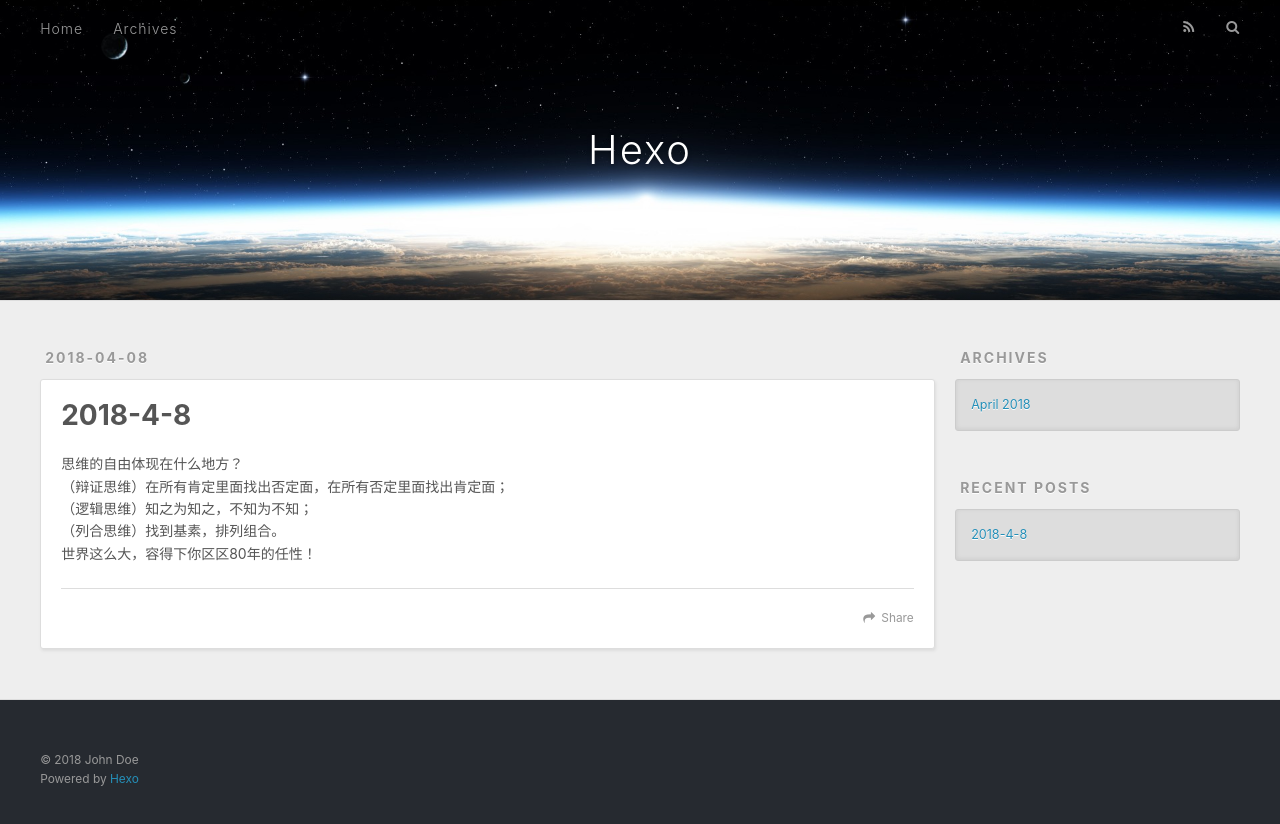
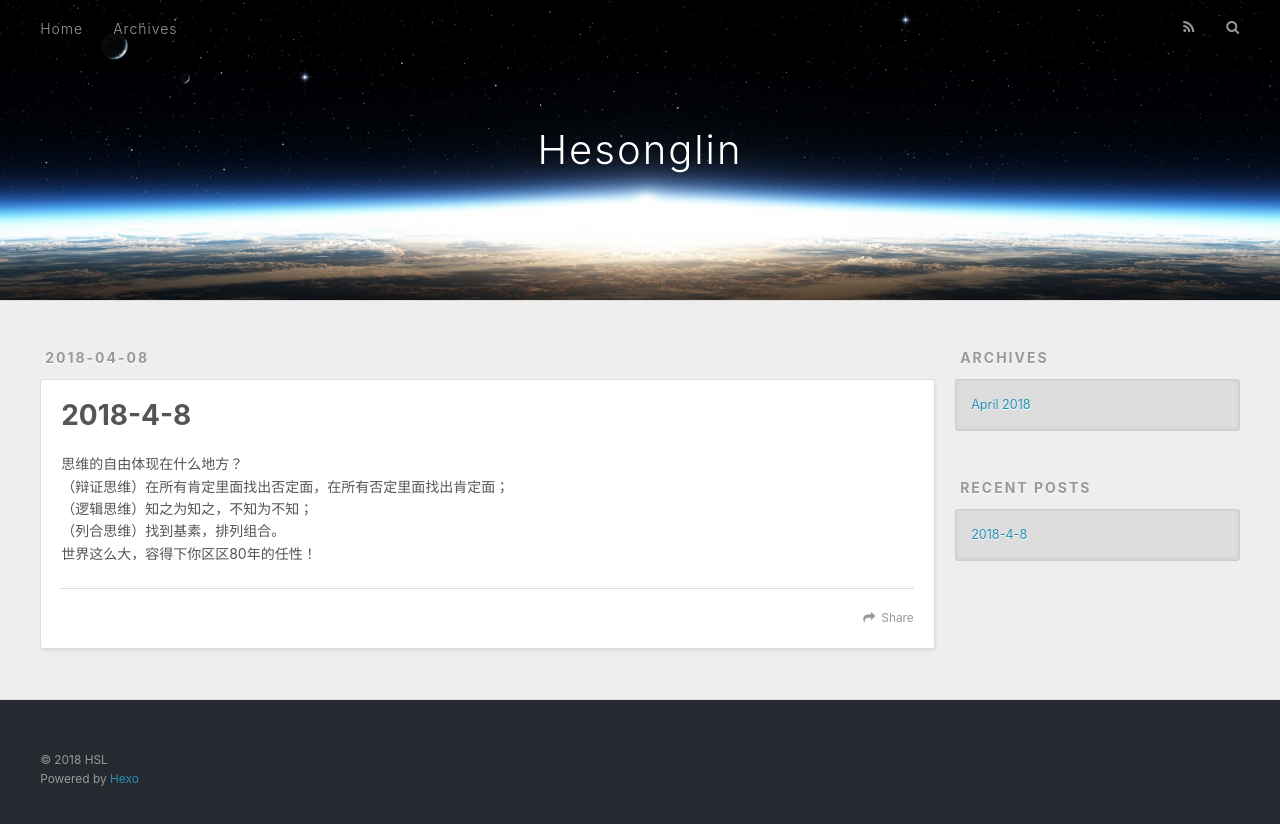
Before and after one commit to hesonglin/hesonglin.github.io, a plain HTML site: page index.html in a window 1280 px wide. Drawn offline with nearby package versions, Linux system fonts and the light colour scheme.

Commit message:
Site updated: 2018-04-08 14:59:54

```diff
--- a/index.html
+++ b/index.html
@@ -5,17 +5,17 @@
 
 
 
-  <title>Hexo</title>
+  <title>Hesonglin</title>
   <meta name="viewport" content="width=device-width, initial-scale=1, maximum-scale=1">
   <meta property="og:type" content="website">
-<meta property="og:title" content="Hexo">
+<meta property="og:title" content="Hesonglin">
 <meta property="og:url" content="http://yoursite.com/index.html">
-<meta property="og:site_name" content="Hexo">
+<meta property="og:site_name" content="Hesonglin">
 <meta property="og:locale" content="default">
 <meta name="twitter:card" content="summary">
-<meta name="twitter:title" content="Hexo">
+<meta name="twitter:title" content="Hesonglin">
 
-    <link rel="alternate" href="/atom.xml" title="Hexo" type="application/atom+xml">
+    <link rel="alternate" href="/atom.xml" title="Hesonglin" type="application/atom+xml">
 
 
     <link rel="icon" href="/favicon.png">
@@ -34,7 +34,7 @@
   <div id="header-outer" class="outer">
     <div id="header-title" class="inner">
       <h1 id="logo-wrap">
-        <a href="/" id="logo">Hexo</a>
+        <a href="/" id="logo">Hesonglin</a>
       </h1>
 
     </div>
@@ -89,7 +89,7 @@
 
     </div>
     <footer class="article-footer">
-      <a data-url="http://yoursite.com/2018/04/08/2018-4-8-test1/" data-id="cjfqggj5x00009oohd5nzmd8u" class="article-share-link">Share</a>
+      <a data-url="http://yoursite.com/2018/04/08/2018-4-8-test1/" data-id="cjfqgk45x0000poohmxenejn2" class="article-share-link">Share</a>
 
 
     </footer>
@@ -145,7 +145,7 @@
 
   <div class="outer">
     <div id="footer-info" class="inner">
-      &copy; 2018 John Doe<br>
+      &copy; 2018 HSL<br>
       Powered by <a href="http://hexo.io/" target="_blank">Hexo</a>
     </div>
   </div>
```
Also changed, not shown: 2018/04/08/2018-4-8-test1/index.html (+6 -6 lines), archives/2018/04/index.html (+7 -7 lines), archives/2018/index.html (+7 -7 lines), archives/index.html (+7 -7 lines).
